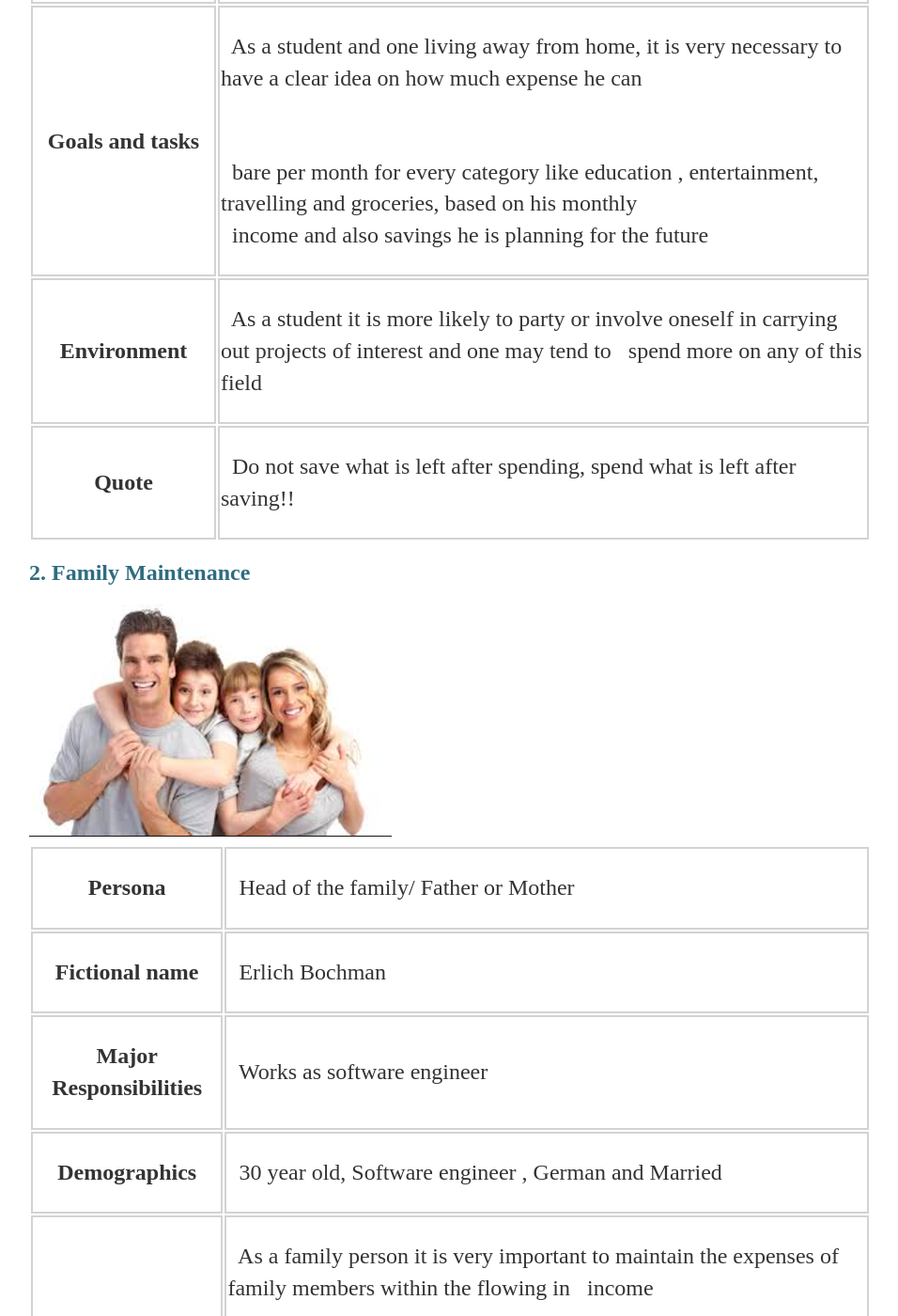
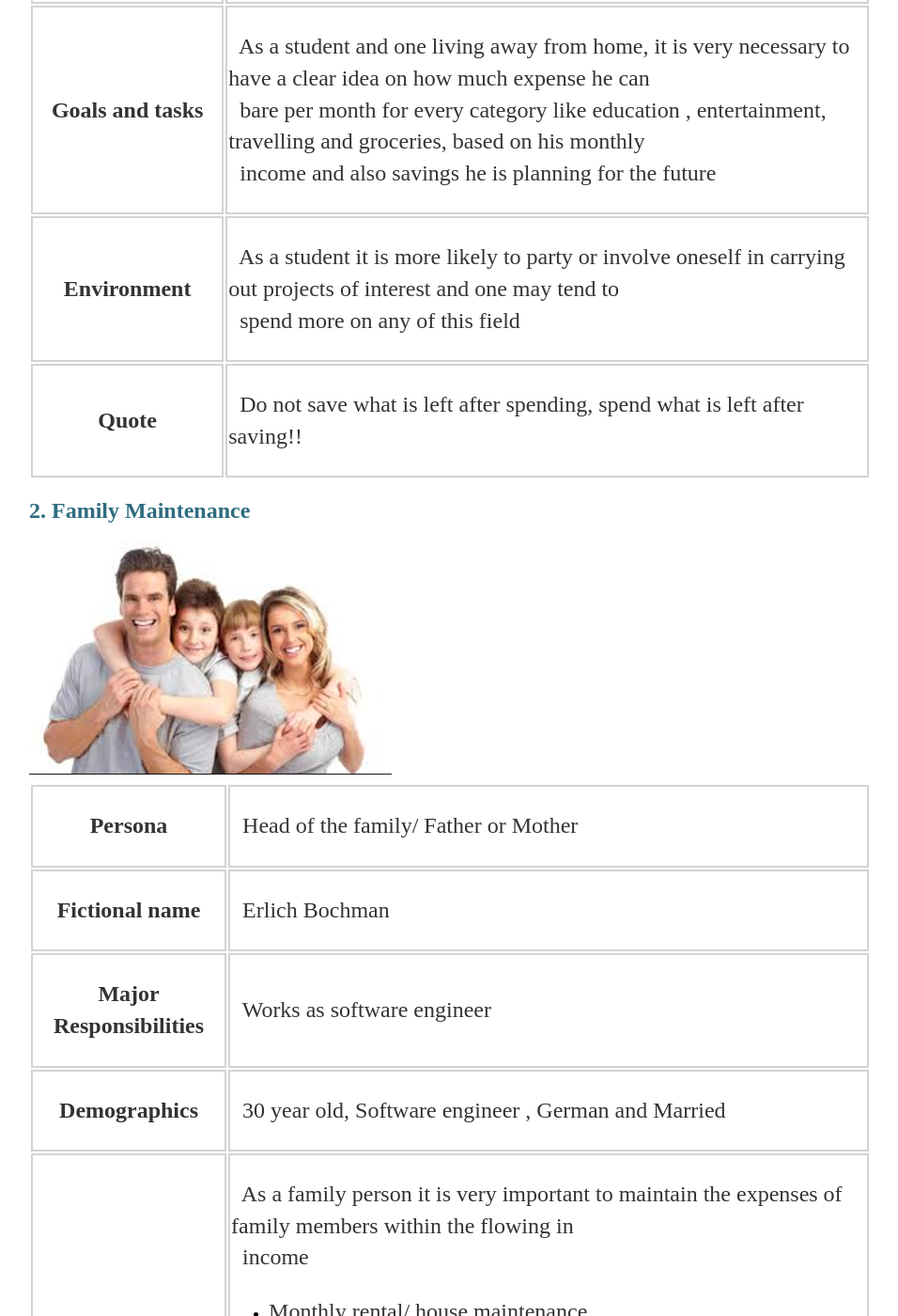
Before and after one commit to vinoth789/Money-tracker, a Jekyll site: the page built from docs/_posts/2017-06-04-ImplementationAndUIDesign.md, in a window 1280 px wide and 1400 px high, scrolled down 2996 px. Shown: the whole window at 94% size, without its empty margins (161-1117 px from the left). Built offline with Jekyll 4.4.1, drawn with Linux system fonts in a browser that asks for light colours; our own code applies the rules of GitHub Pages for plain Markdown files.

Commit message:
Create 2017-06-04-ImplementationAndUIDesign.md
test

```diff
--- a/docs/_posts/2017-06-04-ImplementationAndUIDesign.md
+++ b/docs/_posts/2017-06-04-ImplementationAndUIDesign.md
@@ -56,12 +56,12 @@
 
 <tr>
 <th colspan="4" style="text-align:center; border: solid 2px lightgrey;"><p>Goals and tasks</p></th>
-<td colspan="8" style="border: solid 2px lightgrey;"><p>&nbsp; As a student and one living away from home, it is very necessary to have a clear idea on how much expense he can </p><br><p>&nbsp; bare per month for every category like education , entertainment, travelling and groceries, based on his monthly <br> &nbsp; income and also savings he is planning for the future </p></td>
+<td colspan="8" style="border: solid 2px lightgrey;"><p>&nbsp; As a student and one living away from home, it is very necessary to have a clear idea on how much expense he can <br>&nbsp; bare per month for every category like education , entertainment, travelling and groceries, based on his monthly <br> &nbsp; income and also savings he is planning for the future </p></td>
 </tr>
 
 <tr>
 <th colspan="4" style="text-align:center; border: solid 2px lightgrey;"><p>Environment</p></th>
-<td colspan="8" style="border: solid 2px lightgrey;"><p> &nbsp; As a student it is more likely to party or involve oneself in carrying out projects of interest and one may tend to &nbsp; spend more on any of this field</p></td>
+<td colspan="8" style="border: solid 2px lightgrey;"><p> &nbsp; As a student it is more likely to party or involve oneself in carrying out projects of interest and one may tend to <br> &nbsp; spend more on any of this field</p></td>
 </tr>
 
 <tr>
@@ -97,7 +97,7 @@
 
 <tr>
 <th colspan="4" style="text-align:center; border: solid 2px lightgrey;"><p>Goals and tasks</p></th>
-<td colspan="8" style="border: solid 2px lightgrey;"> <p> &nbsp; As a family person it is very important to maintain the expenses of family members within the flowing in &nbsp; income</p>
+<td colspan="8" style="border: solid 2px lightgrey;"> <p> &nbsp; As a family person it is very important to maintain the expenses of family members within the flowing in <br> &nbsp; income</p>
 <ul>
 <li><p>Monthly rental/ house maintenance</p></li>
 <li><p>Education of kids</p></li>
```
